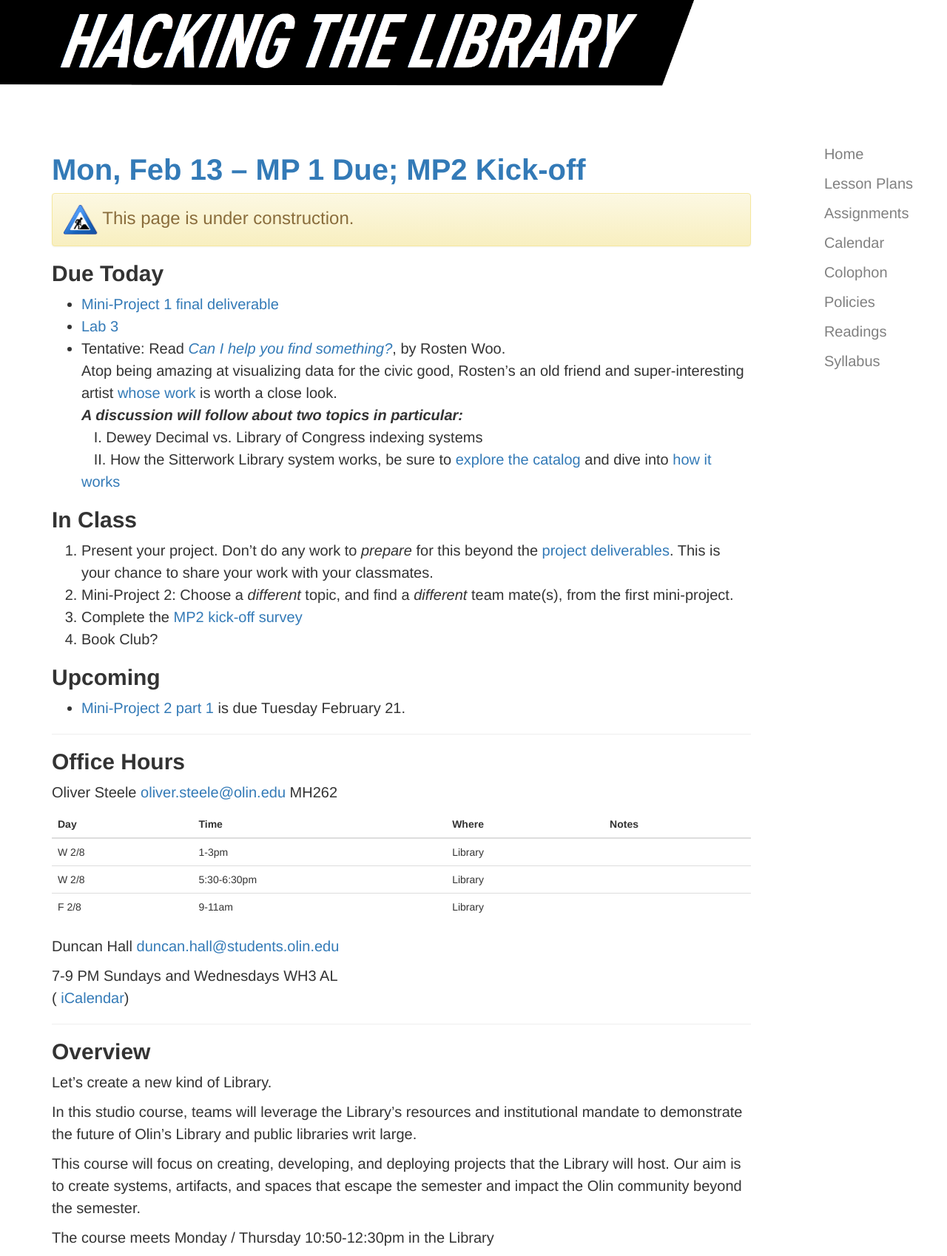
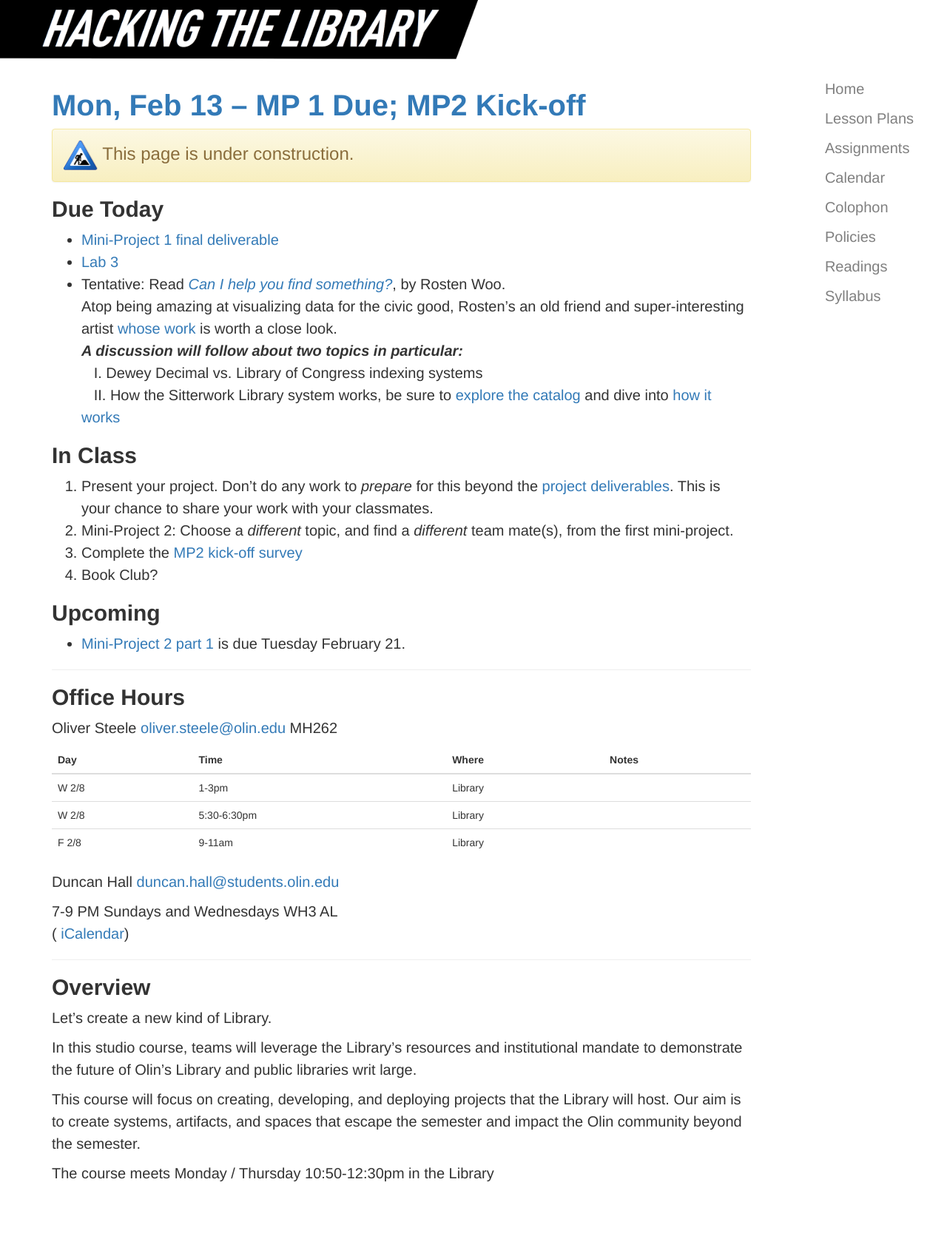
Before and after one commit to osteele/hackingthelibrary.org, a Jekyll site: the page built from index.md, in a window 1280 px wide. Shown: the whole page at 74% size. Built offline with Jekyll 4.4.1, drawn with Linux system fonts in a browser that asks for light colours; after the commit the page ends 1611 px from its top, so only the background shows below that.

Commit message:
move logo inside .navbar .navbar-header .navbar-brand

```diff
--- a/_includes/header.html
+++ b/_includes/header.html
@@ -1,6 +1,29 @@
-<!-- <div class="container-fluid "> -->
-  <nav>
-    <a id="logo" href="{{ site.baseurl }}">
-    </a>
-  </nav>
-<!-- </div> -->
+<nav class="navbar" role="navigation">
+  <div class="container-fluid">
+    <div class="navbar-header">
+      <a class="navbar-brand" href="/"><img src="/images/HtL_Banner.svg"></a>
+
+      {% comment %}
+      <div class="collapse navbar-collapse" id="bs-example-navbar-collapse-1">
+        <ul class="nav navbar-nav">
+          <li class="active"><a href="/">Hacking the Library</a></li>
+        </ul>
+
+        <ul class="nav navbar-nav navbar-right">
+          <li><a href="#">Link</a></li>
+          <li class="dropdown">
+            <a href="#" class="dropdown-toggle" data-toggle="dropdown">Dropdown <b class="caret"></b></a>
+            <ul class="dropdown-menu">
+              <li><a href="#">Action</a></li>
+              <li><a href="#">Another action</a></li>
+              <li><a href="#">Something else here</a></li>
+              <li class="divider"></li>
+              <li><a href="#">Separated link</a></li>
+            </ul>
+          </li>
+        </ul>
+      </div><!-- /.navbar-collapse -->
+      {% endcomment %}
+    </div>
+  </div>
+</nav>
--- a/public/css/site.css
+++ b/public/css/site.css
@@ -10,14 +10,12 @@ a:hover { text-decoration: underline; }
 a.active { font-weight: bold; }
 .sidebar-nav a { padding: 5px !important; }
 
+/* site-specific non-Hyde */
+.navbar { border: none; }
+.navbar, .navbar-brand img { height: 80px; }
 
-#logo {
-	width: 1566px;
-	height: 187px;
-	display: block;
-	background: url("/images/HtL_Banner.svg") -2px 0 no-repeat;
-	background-size: 60%;
-}
+/* to move the logo right and down, remove the following line and change class="container-fluid" to "container" in header.html */
+.navbar-brand { padding: 0; }
 
 #course-calendar {
 	width: 800px;
```
